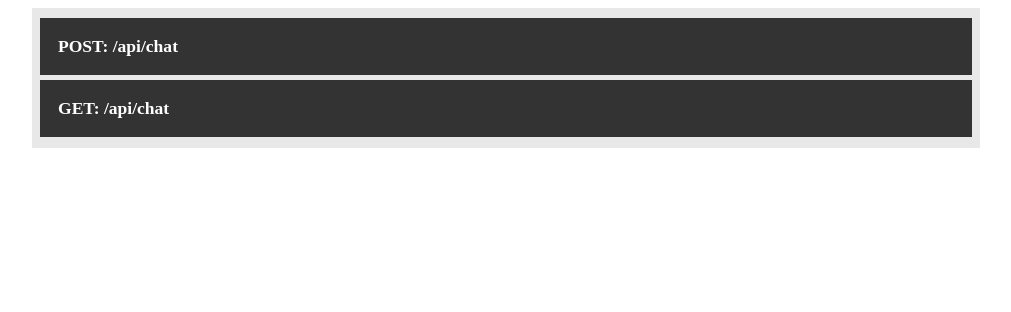
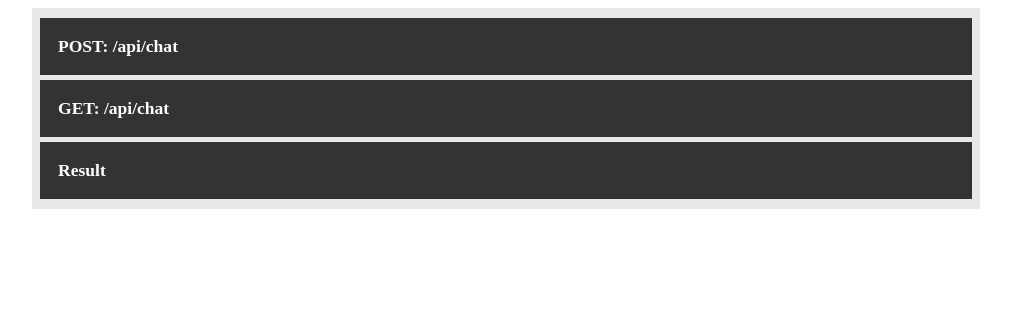
Before and after one commit to RyannKim327/we-love-gpt, a Flask app: page /api in a window 1280 px wide. Shown: the top 312 px of the page, without its empty margins (134-1145 px from the left). Run offline with Flask 3, Linux system fonts and the light colour scheme.

Commit message:
01-31-25 15:21

```diff
--- a/templates/index.html
+++ b/templates/index.html
@@ -169,6 +169,16 @@
             <code> endpoint/api/chat?message=hello </code>
           </div>
         </div>
+        <div class="collapsible">
+          <h3>Result</h3>
+        </div>
+        <div class="content">
+          <div class="base-container">
+            <code>
+              {<br />&emsp;"status": 200,<br />&emsp;"response": "Hello"<br />}
+            </code>
+          </div>
+        </div>
       </div>
     </div>
   </body>
```
